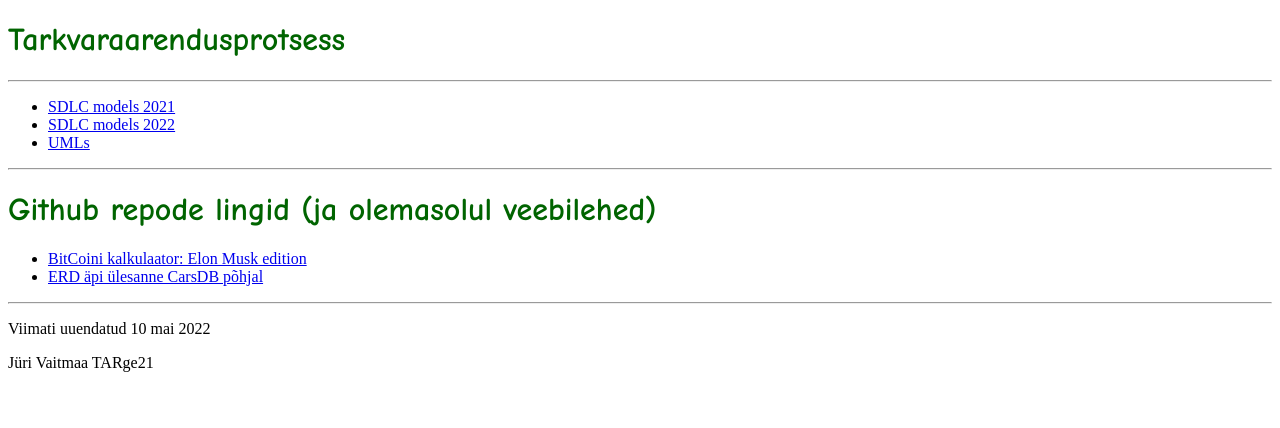
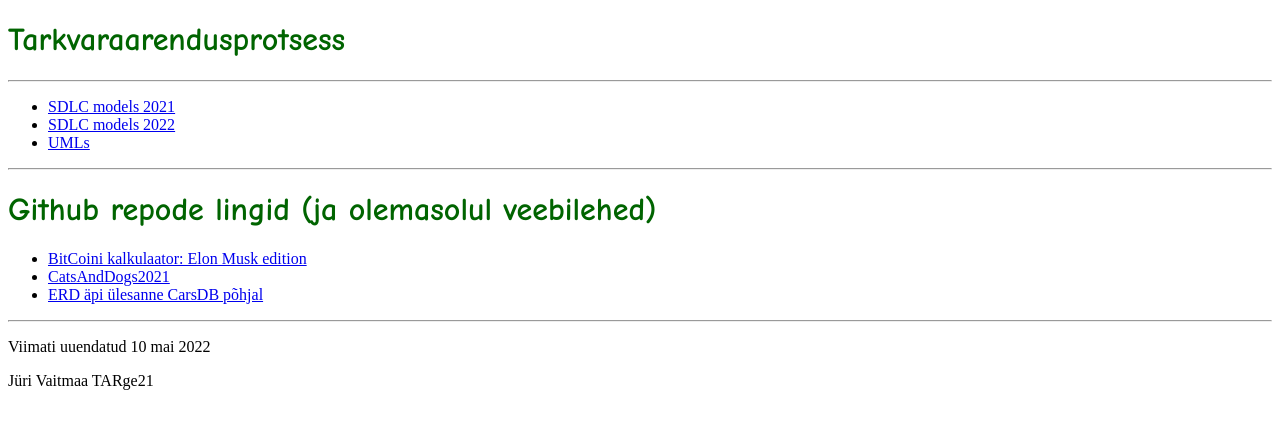
Before and after one commit to Estlib/veebirakendused-TARge21-JV, a plain HTML site: page index.html in a window 1280 px wide. Drawn offline with Linux system fonts and the light colour scheme.

Commit message:
added link to cats and dogs

```diff
--- a/index.html
+++ b/index.html
@@ -28,6 +28,9 @@
             <a href="https://github.com/Estlib/TARge21-BitcoinCalculatorApp-JV">BitCoini kalkulaator: Elon Musk edition</a>
         </li>
         <li>
+            <a href="https://github.com/Estlib/TARge21-CatsAndDogs-JV">CatsAndDogs2021</a>
+        </li>
+        <li>
             <a href="https://github.com/Estlib/TARge21-ERD-CarsDB-JV">ERD äpi ülesanne CarsDB põhjal</a>
         </li>
     </ul>
```
